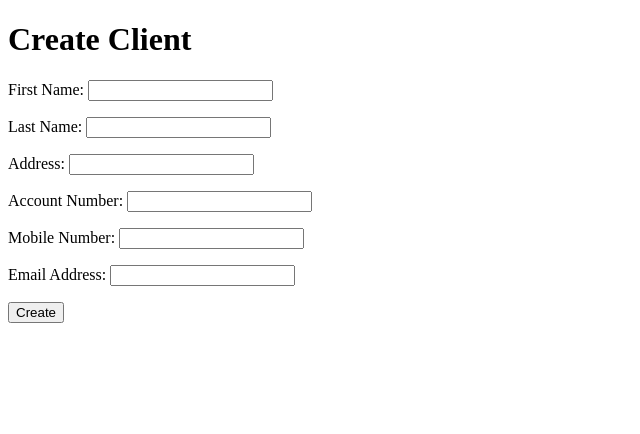
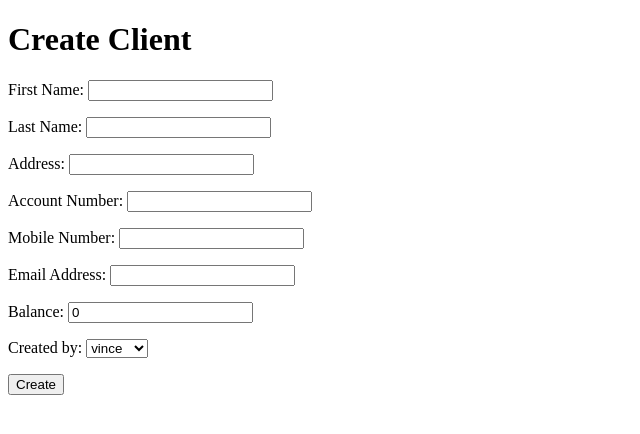
Before and after one commit to cloud-vr/cloudbank, a Django app: page /bank/create_client in a window 1280 px wide. Shown: the top 434 px of the page, without its empty margins (0-640 px from the left). Run offline with Django 3.2, Linux system fonts and the light colour scheme; a user stored in the database is signed in; data comes from the database, SQL or seed files in the repository.

Commit message:
view added for client, deposit, withdraw, transfer transactions.

```diff
--- a/mysite/bank/forms.py
+++ b/mysite/bank/forms.py
@@ -1,5 +1,3 @@
-from gc import disable
-
 from django import forms
 from django.forms import ModelForm
 
@@ -7,6 +5,8 @@ from . import models
 
 
 class CreateClient(ModelForm):
+    balance = forms.FloatField(widget=forms.TextInput(attrs={'readonly': ''}))
+
     class Meta:
         model = models.Client
         fields = ['fname',
@@ -14,17 +14,22 @@ class CreateClient(ModelForm):
                   'addr',
                   'acct_num',
                   'mobile_num',
-                  'email_addr']
+                  'email_addr',
+                  'balance',
+                  'created_by']
 
 
 class CreateDepositTrx(ModelForm):
-    total_balance = forms.FloatField(disabled=True)
-    current_balance = forms.FloatField(disabled=True)
-    # curr = forms.FloatField(disabled=True)
+    trx_date = forms.CharField(widget=forms.TextInput(attrs={'readonly': ''}))
+    trx_ref = forms.CharField(widget=forms.TextInput(attrs={'readonly': ''}))
+    status = forms.CharField(widget=forms.TextInput(attrs={'readonly': ''}))
+    current_balance = forms.FloatField(widget=forms.TextInput(attrs={'readonly': ''}))
+    total_balance = forms.FloatField(widget=forms.TextInput(attrs={'readonly': ''}))
 
     class Meta:
         model = models.DepositTransaction
-        fields = ['trx_ref',
+        fields = ['trx_date',
+                  'trx_ref',
                   'status',
                   'deposit_amt',
                   'curr',
@@ -33,11 +38,16 @@ class CreateDepositTrx(ModelForm):
 
 
 class CreateWithdrawTrx(ModelForm):
-    total_balance = forms.FloatField(required=False)
+    trx_date = forms.CharField(widget=forms.TextInput(attrs={'readonly': ''}))
+    trx_ref = forms.CharField(widget=forms.TextInput(attrs={'readonly': ''}))
+    status = forms.CharField(widget=forms.TextInput(attrs={'readonly': ''}))
+    current_balance = forms.FloatField(widget=forms.TextInput(attrs={'readonly': ''}))
+    total_balance = forms.FloatField(widget=forms.TextInput(attrs={'readonly': ''}))
 
     class Meta:
         model = models.WithdrawTransaction
-        fields = ['trx_ref',
+        fields = ['trx_date',
+                  'trx_ref',
                   'status',
                   'withdraw_amt',
                   'curr',
@@ -46,9 +56,14 @@ class CreateWithdrawTrx(ModelForm):
 
 
 class CreateTransferTrx(ModelForm):
+    trx_date = forms.CharField(widget=forms.TextInput(attrs={'readonly': ''}))
+    trx_ref = forms.CharField(widget=forms.TextInput(attrs={'readonly': ''}))
+    status = forms.CharField(widget=forms.TextInput(attrs={'readonly': ''}))
+
     class Meta:
         model = models.TransferTransaction
-        fields = ['trx_ref',
+        fields = ['trx_date',
+                  'trx_ref',
                   'status',
                   'transfer_amt',
                   'curr']
--- a/mysite/bank/templates/bank/deposit_trx.html
+++ b/mysite/bank/templates/bank/deposit_trx.html
@@ -10,9 +10,6 @@
 
 <h1>Deposit Transaction</h1>
 
-<form id="calculate_form" class="site-form" action="{% url 'bank:create_deposit_trx'%}" method="post" >
-    {% csrf_token %}
-</form>
 <form class="site-form" action="{% url 'bank:create_deposit_trx'%}" method="post">
     {% csrf_token %}
     <label for="client_id">Client ID:</label>
@@ -26,7 +23,7 @@
     <fieldset>
         {{form.as_p}}
         <input type="submit" id="deposit_button" name="deposit_button" {{ hidden }} value="Confirm">
-        <input type="submit" id="calculate_button" form="calculate_form" name="calculate_button" {{ hidden }} value="Calculate">
+        <input type="submit" id="calculate_button" name="calculate_button" {{ hidden }} value="Calculate">
     </fieldset>
 </form>
 
--- a/mysite/bank/templates/bank/withdraw_trx.html
+++ b/mysite/bank/templates/bank/withdraw_trx.html
@@ -22,7 +22,7 @@
     <h2>Withdraw Transaction</h2>
     <fieldset>
         {{form.as_p}}
-        <input type="submit" id="deposit_button" name="deposit_button" {{ hidden }} value="Confirm">
+        <input type="submit" id="withdraw_button" name="withdraw_button" {{ hidden }} value="Confirm">
         <input type="submit" id="calculate_button" name="calculate_button" {{ hidden }} value="Calculate">
     </fieldset>
 </form>
--- a/mysite/bank/views.py
+++ b/mysite/bank/views.py
@@ -1,3 +1,6 @@
+import random
+from datetime import date
+
 from django.contrib.auth.decorators import login_required
 from django.shortcuts import render, redirect, get_object_or_404
 
@@ -48,12 +51,12 @@ def create_client(request):
         if f_create_client.is_valid():
             ft_create_client_ = f_create_client.save(commit=False)
             ft_create_client_.created_by = request.user
-            ft_create_client_.balance = 0
             ft_create_client_.save()
             return redirect(l_redirect)
     else:
         # GET METHOD
-        f_create_client = forms.CreateClient()
+        f_create_client = forms.CreateClient(initial={'created_by': request.user,
+                                                      'balance': 0})
         l_context = {'form': f_create_client}
     return render(request, l_template, l_context)
 
@@ -153,8 +156,12 @@ def create_deposit_trx(request):
                 # upon click of search button
                 if 'search_button' in request.POST:
                     l_balance = obj_searched_client.balance
+                    l_ref = str(random.randint(1000000000, 9999999999))
                     f_create_deposit_trx = forms.CreateDepositTrx(
-                        initial={'current_balance': l_balance,
+                        initial={'trx_date': date.today(),
+                                 'trx_ref': l_ref,
+                                 'status': 'Open',
+                                 'current_balance': l_balance,
                                  'total_balance': l_balance})
                     l_context = {'form': f_create_deposit_trx,
                                  'client_id': l_client_id,
@@ -177,15 +184,15 @@ def create_deposit_trx(request):
                     f_create_deposit_trx = forms.CreateDepositTrx(request.POST)
                     if f_create_deposit_trx.is_valid():
                         ft_create_deposit_trx = f_create_deposit_trx.save(commit=False)
-                        ft_create_deposit_trx.client = obj_searched_client  # todo: isn't the client part of the default form?
+                        ft_create_deposit_trx.client = obj_searched_client
                         ft_create_deposit_trx.created_by = request.user
+                        l_total_balance = f_create_deposit_trx.cleaned_data['current_balance'] + \
+                                          f_create_deposit_trx.cleaned_data['deposit_amt']
+                        ft_create_deposit_trx.total_balance = l_total_balance
+                        ft_create_deposit_trx.status = 'Done'
                         ft_create_deposit_trx.save()
-                        # todo: update the form total balance, since it can be outdated too
-                        # update balance of client: use the computed value again instead of the
-                        # total balance field because there is a chance that it is outdated
-                        obj_searched_client.balance = f_create_deposit_trx.cleaned_data['current_balance'] + \
-                                                      f_create_deposit_trx.cleaned_data['deposit_amt']
-
+                        # update balance of the client object
+                        obj_searched_client.balance = l_total_balance
                         obj_searched_client.save()
                         return redirect(l_redirect)
     else:
@@ -229,8 +236,14 @@ def create_withdraw_trx(request):
                 obj_searched_client = get_object_or_404(models.Client, pk=l_client_id)
                 f_create_client = forms.CreateClient(instance=obj_searched_client)
                 if 'search_button' in request.POST:
+                    l_balance = obj_searched_client.balance
+                    l_ref = str(random.randint(1000000000, 9999999999))
                     f_create_withdraw_trx = forms.CreateWithdrawTrx(
-                        initial={'current_balance': obj_searched_client.balance})
+                        initial={'trx_date': date.today(),
+                                 'trx_ref': l_ref,
+                                 'status': 'Open',
+                                 'current_balance': obj_searched_client.balance,
+                                 'total_balance': l_balance})
                     l_context = {'form': f_create_withdraw_trx,
                                  'client_id': l_client_id,
                                  'client_info': f_create_client,
@@ -247,15 +260,19 @@ def create_withdraw_trx(request):
                                      'client_info': f_create_client,
                                      'readonly': 'readonly'}
                 # upon click of deposit button
-                elif 'deposit_button' in request.POST:
+                elif 'withdraw_button' in request.POST:
                     f_create_withdraw_trx = forms.CreateWithdrawTrx(request.POST)
                     if f_create_withdraw_trx.is_valid():
                         ft_create_withdraw_trx = f_create_withdraw_trx.save(commit=False)
                         ft_create_withdraw_trx.client = obj_searched_client
                         ft_create_withdraw_trx.created_by = request.user
+                        l_total_balance = f_create_withdraw_trx.cleaned_data['current_balance'] - \
+                                          f_create_withdraw_trx.cleaned_data['withdraw_amt']
+                        ft_create_withdraw_trx.total_balance = l_total_balance
+                        ft_create_withdraw_trx.status = 'Done'
                         ft_create_withdraw_trx.save()
                         # update balance of client
-                        obj_searched_client.balance = ft_create_withdraw_trx.total_balance
+                        obj_searched_client.balance = l_total_balance
                         obj_searched_client.save()
                         return redirect(l_redirect)
     else:
@@ -304,7 +321,10 @@ def create_transfer_trx(request):
                 obj_to_client = get_object_or_404(models.Client, pk=l_to_client_id)
                 f_to_client = forms.CreateClient(instance=obj_to_client)
                 if 'search_button' in request.POST:
-                    f_create_transfer_trx = forms.CreateTransferTrx()
+                    l_ref = str(random.randint(1000000000, 9999999999))
+                    f_create_transfer_trx = forms.CreateTransferTrx(initial={'trx_date': date.today(),
+                                                                             'trx_ref': l_ref,
+                                                                             'status': 'Open'})
                     l_context = {'form': f_create_transfer_trx,
                                  'from_client_form': f_from_client,
                                  'from_client_id': l_from_client_id,
@@ -338,6 +358,7 @@ def create_transfer_trx(request):
                         ft_create_transfer_trx.from_client = obj_from_client
                         ft_create_transfer_trx.to_client = obj_to_client
                         ft_create_transfer_trx.created_by = request.user
+                        ft_create_transfer_trx.status = 'Done'
                         ft_create_transfer_trx.save()
                         # update balance from-client
                         obj_from_client.balance = obj_from_client.balance - ft_create_transfer_trx.transfer_amt
@@ -345,7 +366,8 @@ def create_transfer_trx(request):
                         # update balance to-client
                         obj_to_client.balance = obj_to_client.balance + ft_create_transfer_trx.transfer_amt
                         obj_to_client.save()
-                        form = forms.CreateTransferTrx(instance=ft_create_transfer_trx)
                         return redirect(l_redirect)
     else:
-        return render(request, l_template, l_context)
+        # GET METHOD: initial landing page of view deposit transactions
+        l_context = {}
+    return render(request, l_template, l_context)
```
Also changed, not shown: mysite/bank/models.py (+9 -15 lines).
